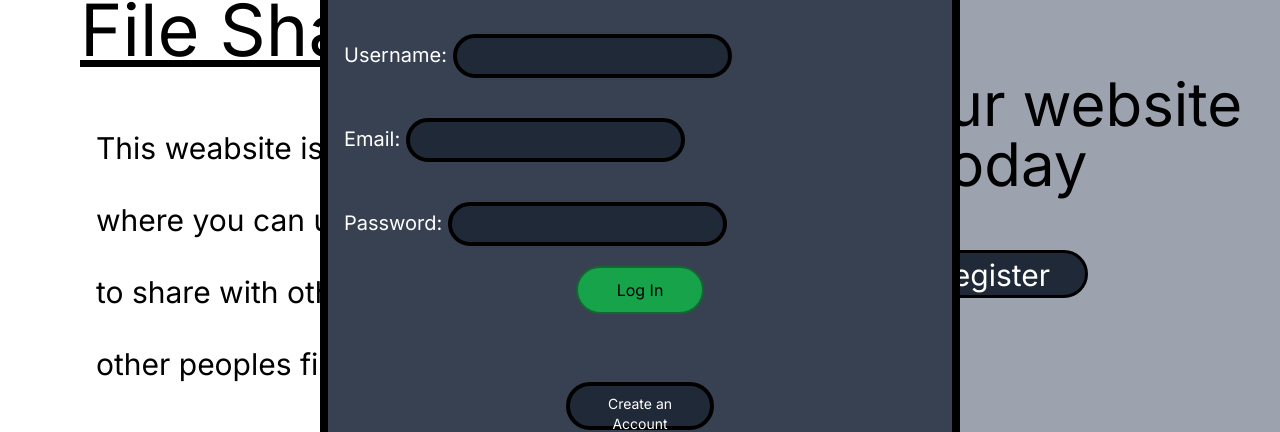
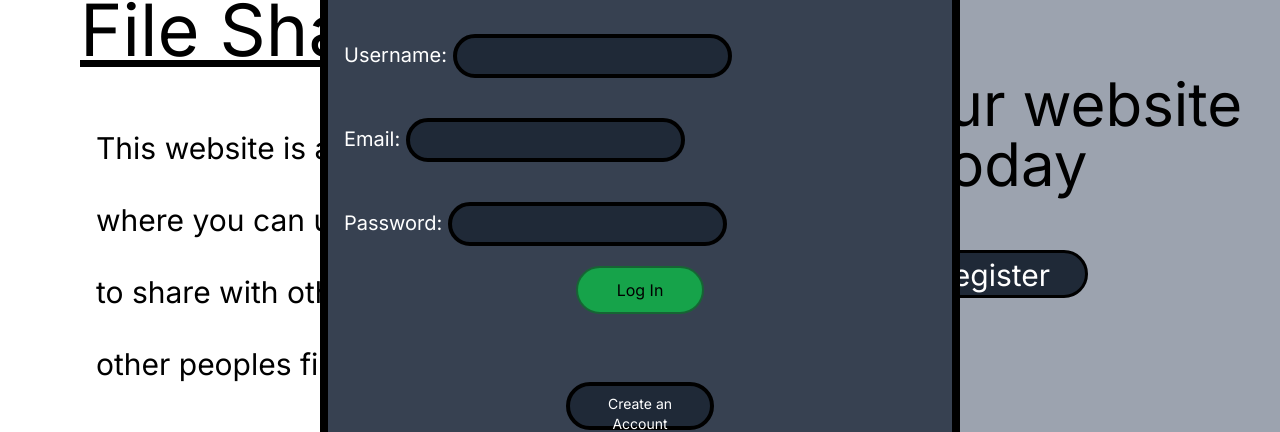
Before and after one commit to findof1/fileApp, a Next.js app: page / in a window 1280 px wide. Shown: the part 150-582 px from the top of the page. Built offline with nearby package versions, Linux system fonts and the light colour scheme; no server answers.

Commit message:
typo fix 1

```diff
--- a/app/page.js
+++ b/app/page.js
@@ -17,7 +17,7 @@ export default function Home() {
       <div className="absolute h-[100%] z-10">
         <h1 className="text-7xl text-left mt-36 ml-20 underline">File Share</h1>
         <p className="text-3xl text-left mt-16 ml-24">
-          This weabsite is a place  <br></br><br></br> where you can upload your files  <br></br><br></br> to share with others, or you can search <br></br><br></br> other peoples files for yourself.
+          This website is a place  <br></br><br></br> where you can upload your files  <br></br><br></br> to share with others, or you can search <br></br><br></br> other peoples files for yourself.
         </p>
       </div>
     </div>
```
